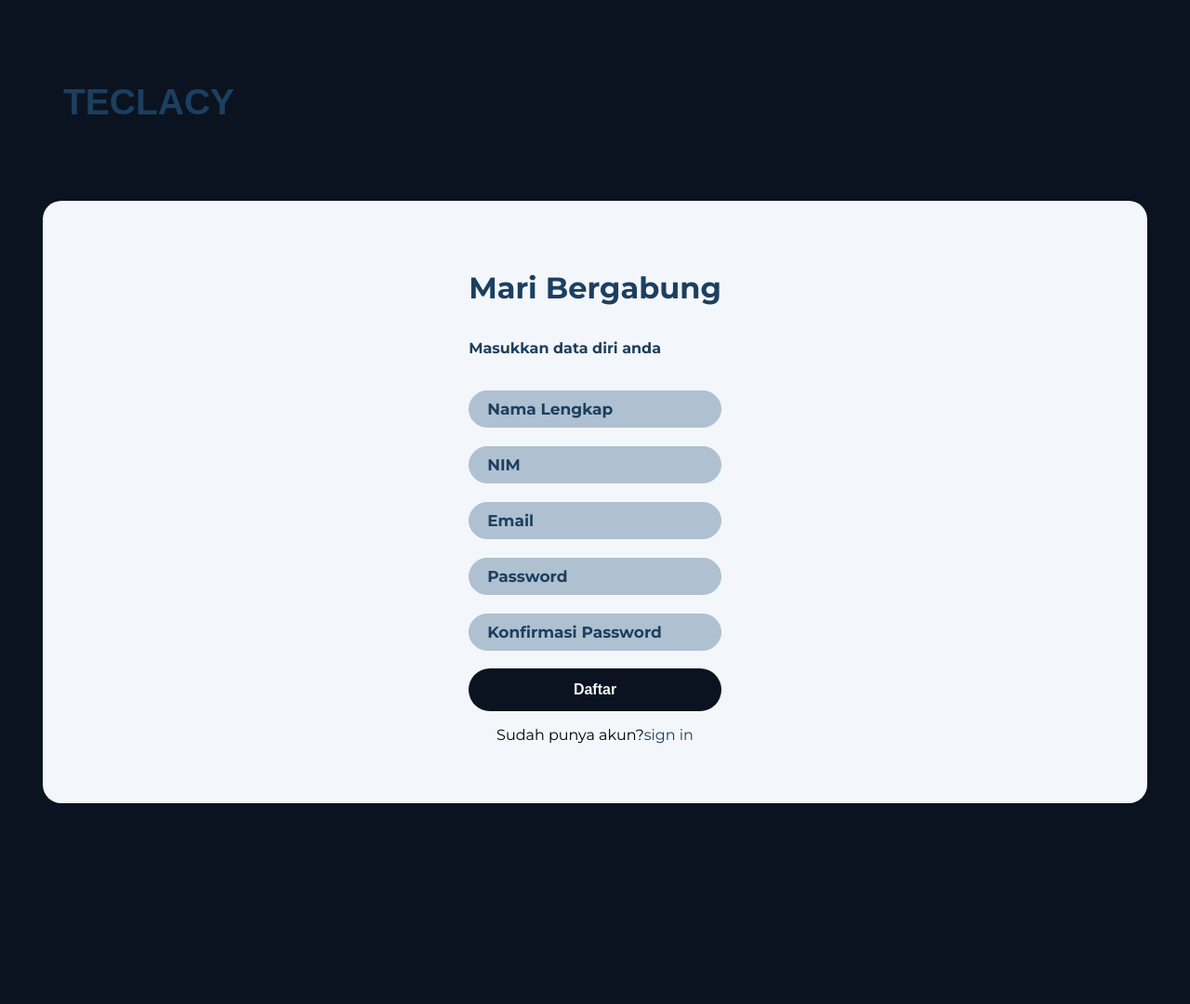
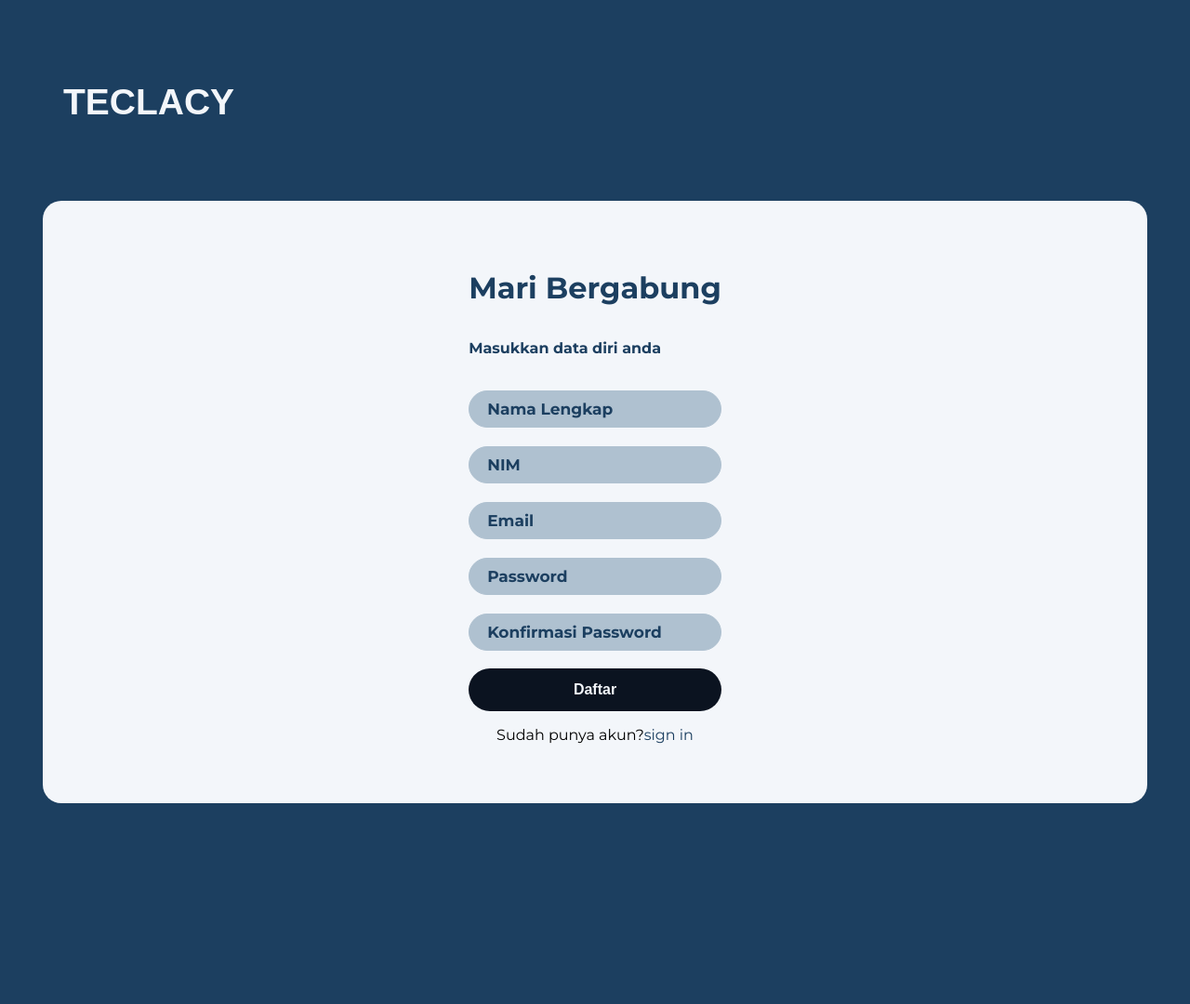
Before and after one commit to HRhizzz/TECLACY, a PHP site: page /registrasi.html in a window 1280 px wide. Shown: the whole page at 93% size. Run offline with PHP 8.4, Linux system fonts and the light colour scheme; some web fonts are replaced.

Commit message:
style: change color logo

```diff
--- a/assets/registrasi.css
+++ b/assets/registrasi.css
@@ -15,12 +15,12 @@
 
 body {
   font-family: "Montserrat", sans-serif;
-  width: 100vh;
+  width: 100vw;
   margin: 0;
   border-radius: 20px;
   display: flex;
   flex-direction: column;
-  background-color: var(--templatecolor1);
+  background-color: var(--templatecolor2);
 }
 
 li {
@@ -42,7 +42,7 @@ a {
   font-family: "Lexend Exa", sans-serif;
   font-size: 39px;
   font-weight: bold;
-  color: var(--templatecolor2);
+  color: var(--templatecolor4);
   text-align: center;
   display: flex;
   align-items: center;
```
